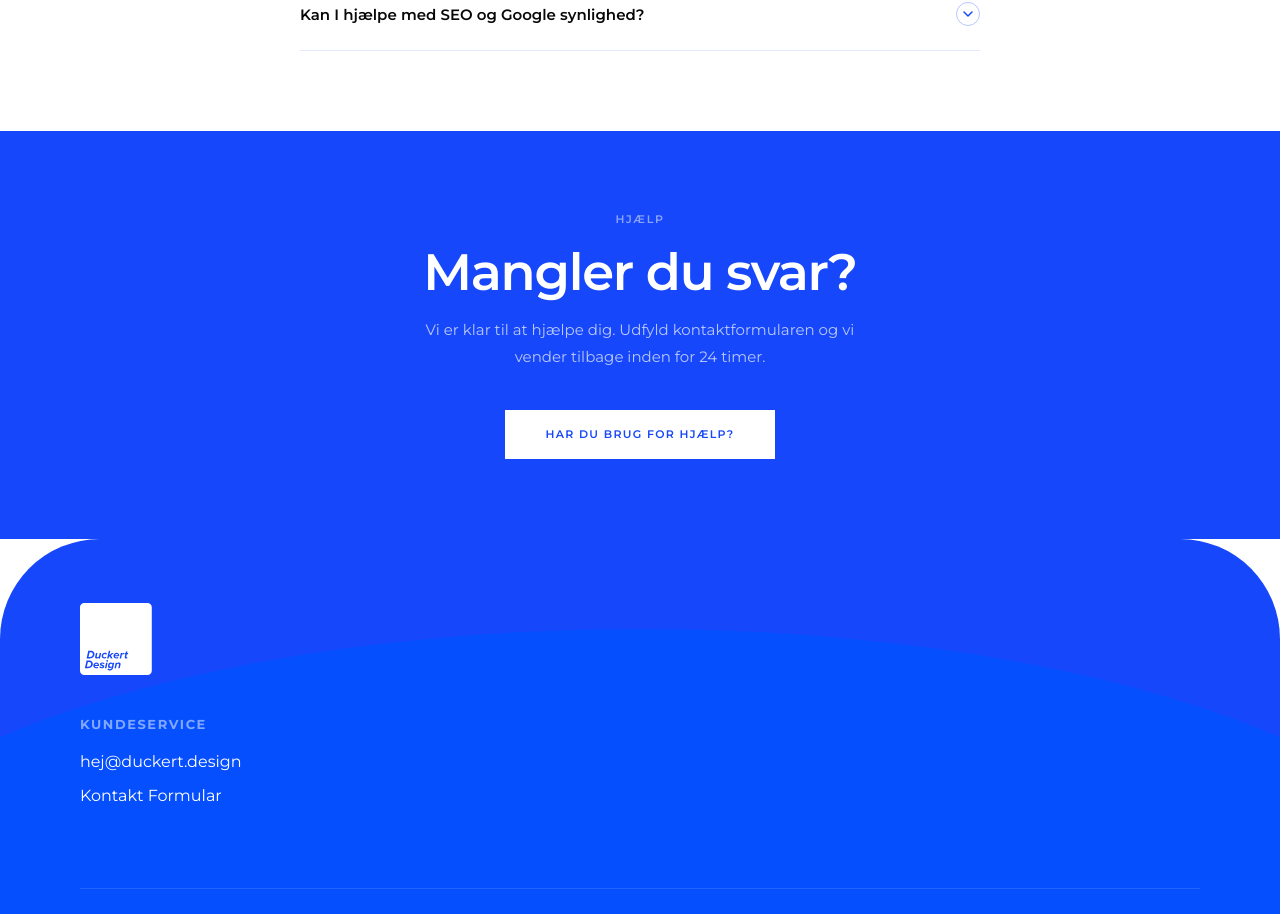
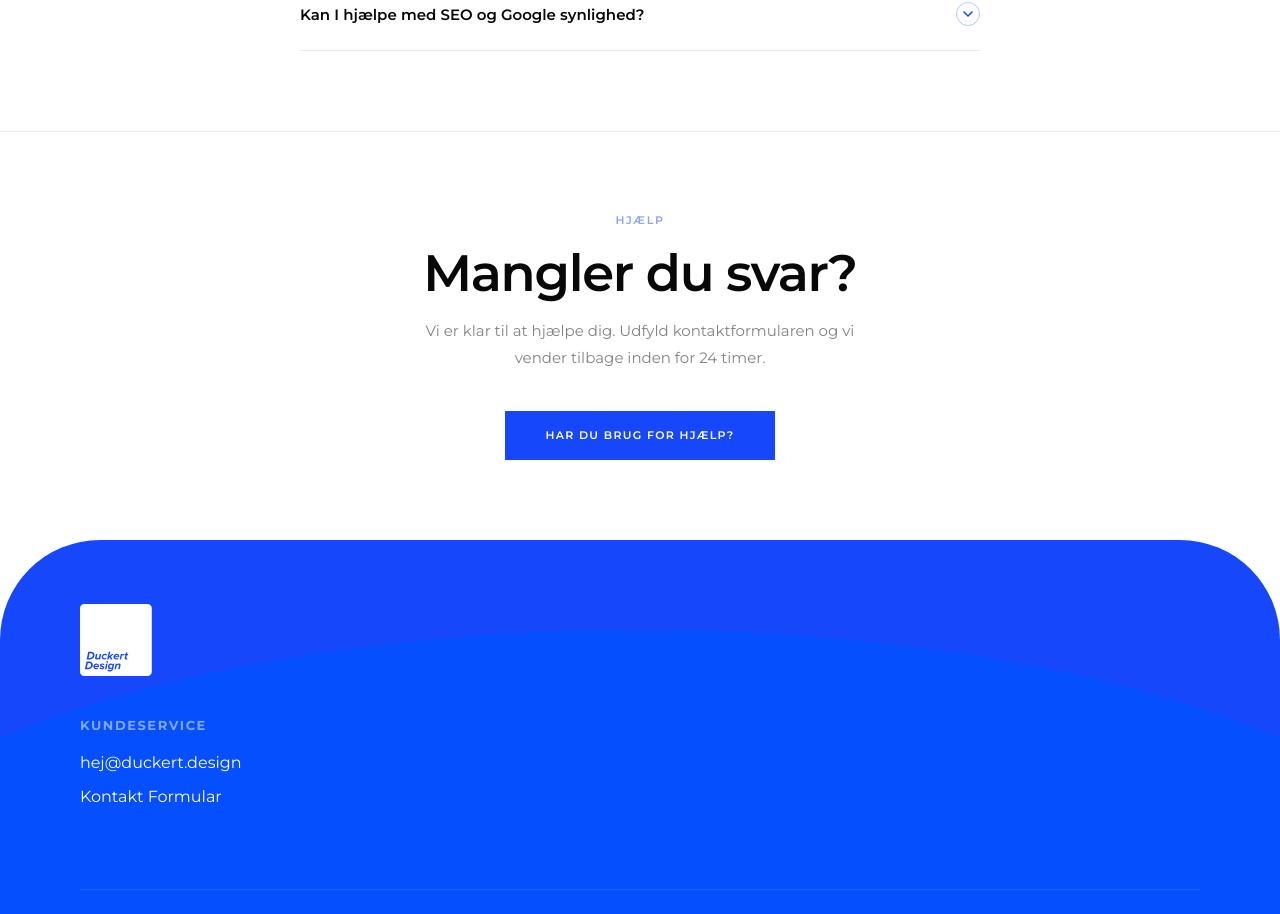
Before and after one commit to aavxx/duckertdesign, a Next.js app: page /kundeservice in a window 1280 px wide. Shown: the part 1209-2123 px from the top of the page. Built offline with nearby package versions, Linux system fonts and the light colour scheme.

Commit message:
Change "Mangler du svar?" section from blue to white background
https://claude.ai/code/session_019ykNyfEyQbYKuHg5yfFibH

```diff
--- a/src/app/kundeservice/page.tsx
+++ b/src/app/kundeservice/page.tsx
@@ -314,10 +314,11 @@ export default function KundeservicePage() {
         {/* Mangler du svar? */}
         <section
           style={{
-            background: "#1647FB",
+            background: "#ffffff",
             marginTop: "80px",
             padding: "80px 40px",
             textAlign: "center",
+            borderTop: "1px solid rgba(22,71,251,0.12)",
           }}
         >
           <p
@@ -326,7 +327,7 @@ export default function KundeservicePage() {
               fontWeight: 600,
               letterSpacing: "0.15em",
               textTransform: "uppercase",
-              color: "rgba(255,255,255,0.5)",
+              color: "rgba(22,71,251,0.5)",
               margin: "0 0 16px",
             }}
           >
@@ -338,7 +339,7 @@ export default function KundeservicePage() {
               fontWeight: 600,
               letterSpacing: "-0.025em",
               lineHeight: 1.1,
-              color: "#ffffff",
+              color: "#080808",
               margin: "0 0 16px",
             }}
           >
@@ -347,7 +348,7 @@ export default function KundeservicePage() {
           <p
             style={{
               fontSize: "15px",
-              color: "rgba(255,255,255,0.7)",
+              color: "rgba(8,8,8,0.5)",
               lineHeight: 1.8,
               margin: "0 0 40px",
               maxWidth: "480px",
@@ -360,8 +361,8 @@ export default function KundeservicePage() {
           <button
             onClick={() => setShowModal(true)}
             style={{
-              background: "#ffffff",
-              color: "#1647FB",
+              background: "#1647FB",
+              color: "#ffffff",
               border: "none",
               padding: "16px 40px",
               fontSize: "11px",
```
